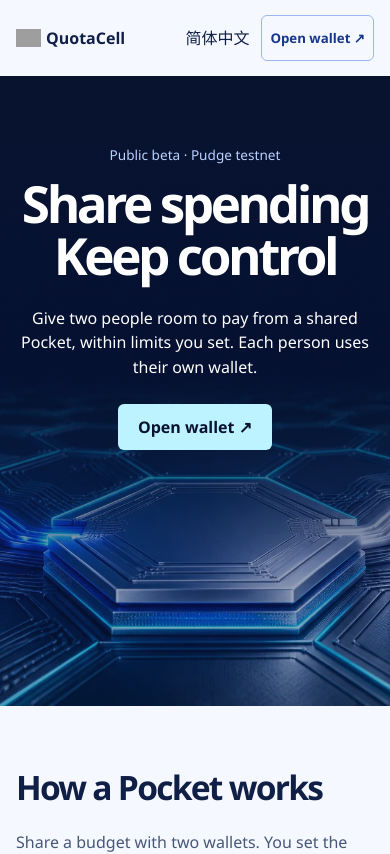
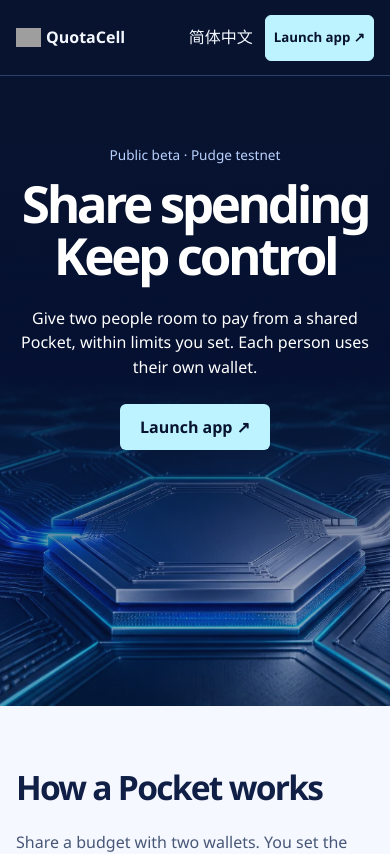
Before and after one commit to Ticoworld/QuotaCell, a React (Vite) app in the folder frontend/: page / in a window 390 px wide. Shown: the top 854 px of the page. Built offline with nearby package versions, Linux system fonts and the light colour scheme; grey boxes are pictures that could not be loaded.

Commit message:
fix(landing): clarify app CTAs and blend header with hero

```diff
--- a/frontend/src/AudienceSection.tsx
+++ b/frontend/src/AudienceSection.tsx
@@ -12,7 +12,7 @@ export function AudienceSection({ t, pocketId }: { t: Translate; pocketId: strin
       people: t('Founders and small CKB teams', '创始人和小型 CKB 团队'),
       title: t('Give contributors a budget of their own.', '为贡献者分配各自的预算。'),
       example: t('A small project sets aside test CKB for two contributors to pay approved recipients. The owner sets a shared budget and a separate cap for each wallet.', '小型项目可为两位贡献者预留测试 CKB，供他们向获准收款人付款。所有者设定共享预算及每个钱包的独立限额。'),
-      action: t('Open the testnet wallet', '打开测试网钱包'),
+      action: t('Launch testnet app', '打开测试网应用'),
       href: '/app',
     },
     {
--- a/frontend/src/Landing.tsx
+++ b/frontend/src/Landing.tsx
@@ -28,7 +28,7 @@ export function Landing() {
     catch { /* Language remains available in this session. */ }
   }, [zh]);
   const interactive = location.pathname !== "/overview";
-  const app = t('Open wallet', '打开钱包');
+  const app = t('Launch app', '打开应用');
   return <div className="landing">
     <a className="land-skip" href="#content">{t('Skip to content', '跳至内容')}</a>
     <header className="land-header">
@@ -69,7 +69,7 @@ export function Landing() {
               <div><dt>{t('Approved recipients', '获准收款人')}</dt><dd>{t('Fixed at creation', '创建时固定')}</dd></div>
               <div><dt>{t('Minimum payment', '最低付款金额')}</dt><dd>61 CKB</dd></div>
             </dl>
-            <a className="land-wallet-link" href="/app">{t('Open the wallet', '打开钱包')} <span aria-hidden="true">↗</span></a>
+            <a className="land-wallet-link" href="/app">{t('Launch app', '打开应用')} <span aria-hidden="true">↗</span></a>
           </div>
         </div>
       </section>
@@ -114,7 +114,7 @@ export function Landing() {
       <section className="land-section land-end"><div className="land-wrap land-close-panel"><div className="land-close-art" aria-hidden="true"><img src={brandLogo} alt=""/></div><div className="land-close-content">
         <h2>{t('Open your first Pocket', '开启你的第一个资金口袋')}</h2>
         <p>{t('Use a compatible CKB wallet with Pudge test CKB. Public RPC response times vary. QuotaCell has no independent security audit and is available for testnet use only.', '请使用兼容的 CKB 钱包与 Pudge 测试币。公共 RPC 响应时间可能波动。QuotaCell 尚未接受独立安全审计，仅供测试网使用。')}</p>
-        <a className="land-button" href="/app">{t("Launch testnet wallet", "打开测试网钱包")} ↗</a>
+        <a className="land-button" href="/app">{t("Launch testnet app", "打开测试网应用")} ↗</a>
         </div></div>
       </section>
     </main>
--- a/frontend/src/entry.tsx
+++ b/frontend/src/entry.tsx
@@ -5,12 +5,12 @@ const root = document.getElementById('root')!;
 if ((location.pathname === '/' && !location.search) || location.pathname === '/overview') {
   createRoot(root).render(<Landing/>);
 } else {
-  document.title = 'QuotaCell Wallet';
+  document.title = 'QuotaCell App';
   const message = document.getElementById('startup-message')!;
   const retry = document.getElementById('startup-retry') as HTMLButtonElement;
-  message.textContent = 'Opening your wallet…';
+  message.textContent = 'Opening QuotaCell…';
   void import('./main').catch(() => {
-    message.textContent = 'The wallet could not load.';
+    message.textContent = 'QuotaCell could not load.';
     root.querySelector('.startup-loading')?.classList.add('startup-failed');
     retry.hidden = false;
     retry.onclick = () => location.reload();
--- a/frontend/src/landing.css
+++ b/frontend/src/landing.css
@@ -6,7 +6,7 @@ body { margin: 0 }
 .land-wrap { width:min(calc(100% - 72px),1200px); margin-inline:auto }
 .land-header,.land-footer,.land-header nav,.land-brand { display:flex; align-items:center; gap:18px }
 .land-header,.land-footer { min-height:76px; justify-content:space-between }
-.land-header { padding-inline:clamp(16px,2vw,32px) }
+.land-header { padding-inline:clamp(16px,2vw,32px); background:var(--night); color:#f3f7ff; border-bottom:1px solid #28416d }
 .land-brand { gap:8px; text-decoration:none; font-weight:800 }
 .landing button { font:inherit; cursor:pointer; color:inherit; touch-action:manipulation }
 .land-header button { background:none; border:0; min-height:44px }
@@ -507,8 +507,8 @@ html[lang="zh-Hans"] .land-wallet-frame img { object-position:center }
 
 .land-audience-opening p { max-width:28ch; color:#e1ebff; margin-bottom:0 }
 .land-audience-body .land-audience-layout { margin-top:32px }
-.land-header .land-outline { background:transparent; border:1px solid #9eb6ee; color:#15378e!important }
-.land-header .land-outline:hover { background:#e8efff }
+.land-header .land-outline { background:#bdf3ff; border:1px solid #bdf3ff; color:#07132f!important }
+.land-header .land-outline:hover { background:#e4faff }
 .land-proof { background:linear-gradient(180deg,#f6f9ff,#dae8fb) }
 .land-proof-intro { display:grid; grid-template-columns:1.1fr 1fr; align-items:end; gap:32px; margin-bottom:34px }
 .landing .land-proof-intro h2 { font-size:clamp(2.1rem,4.7vw,4.1rem); max-width:15ch }
```
